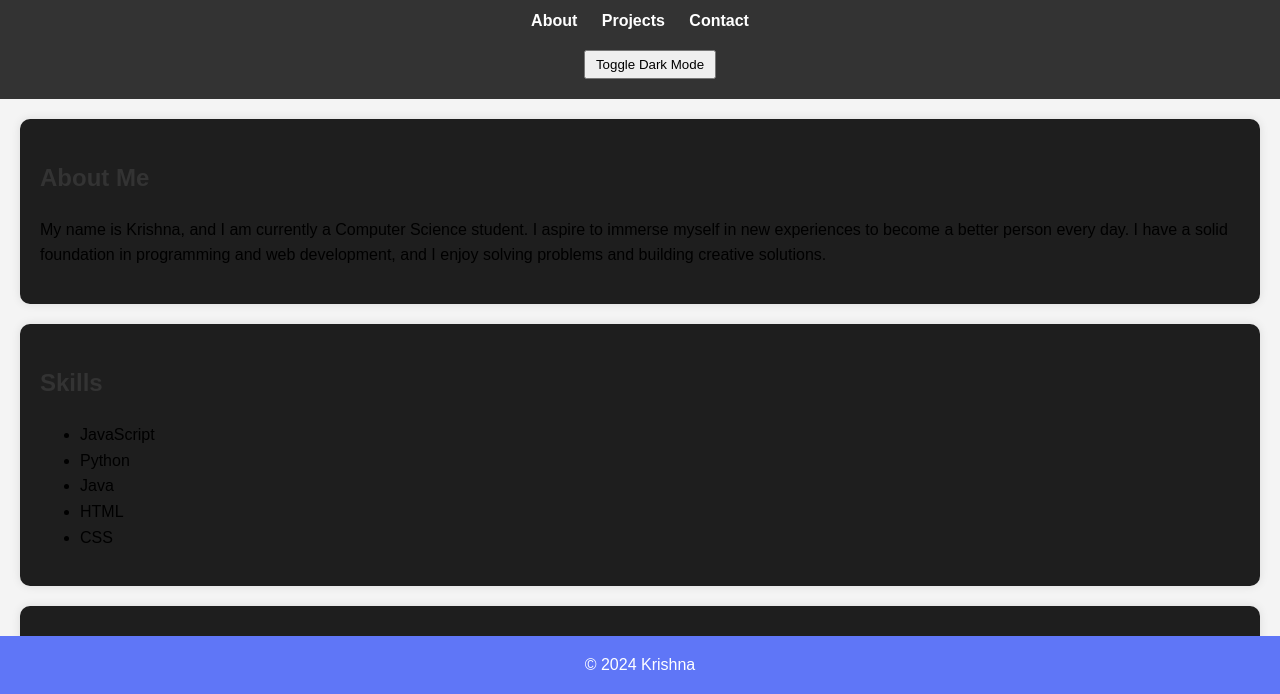
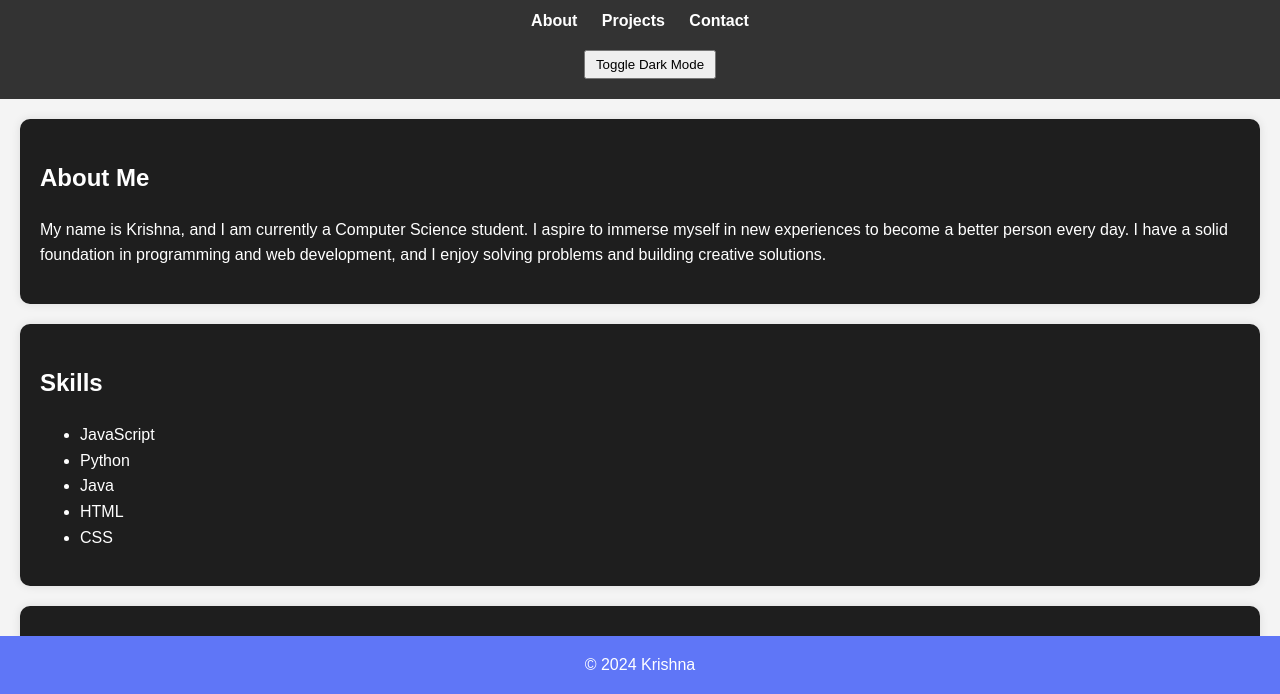
Before and after one commit to 2017krishna/my-portfolio, a plain HTML site: page index.html in a window 1280 px wide. Shown: the part 106-800 px from the top of the page. Drawn offline with Linux system fonts and the light colour scheme.

Commit message:
Final updates for Chapter 4: Added features, optimized performance, and updated content

```diff
--- a/css/styles.css
+++ b/css/styles.css
@@ -27,6 +27,7 @@ footer {
 }
 
 section {
+    color: #ffffff;
     background-color: #1e1e1e;
     padding: 20px;
     margin: 20px;
@@ -40,7 +41,7 @@ section#contact {
 }
 
 h2 {
-    color: #333;
+    color: #ffffff;
 }
 
 nav ul {
@@ -77,7 +78,6 @@ button.toggle-details:hover {
     transition: transform 0.3s ease;
 }
 
-/* General Dark Mode Styles */
 body.dark-mode {
     background-color: #121212;
     color: #ffffff;
```
